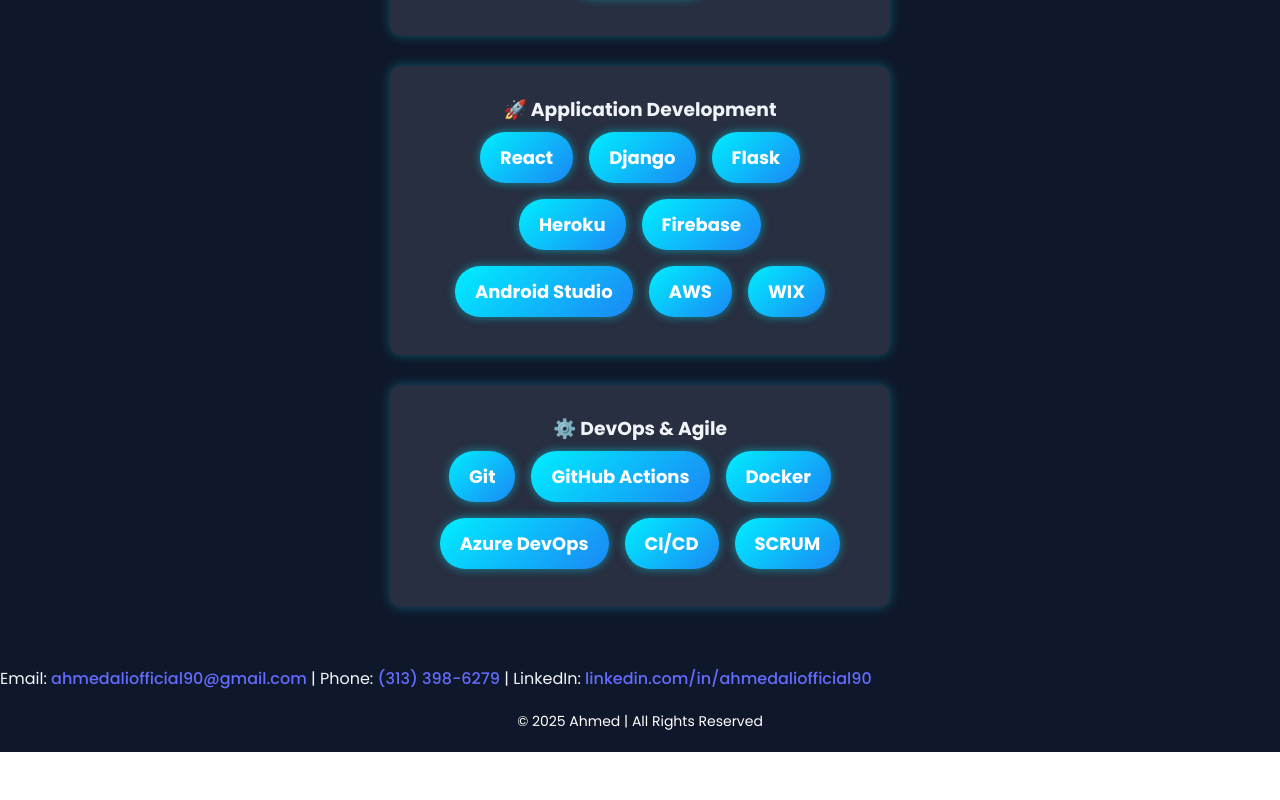
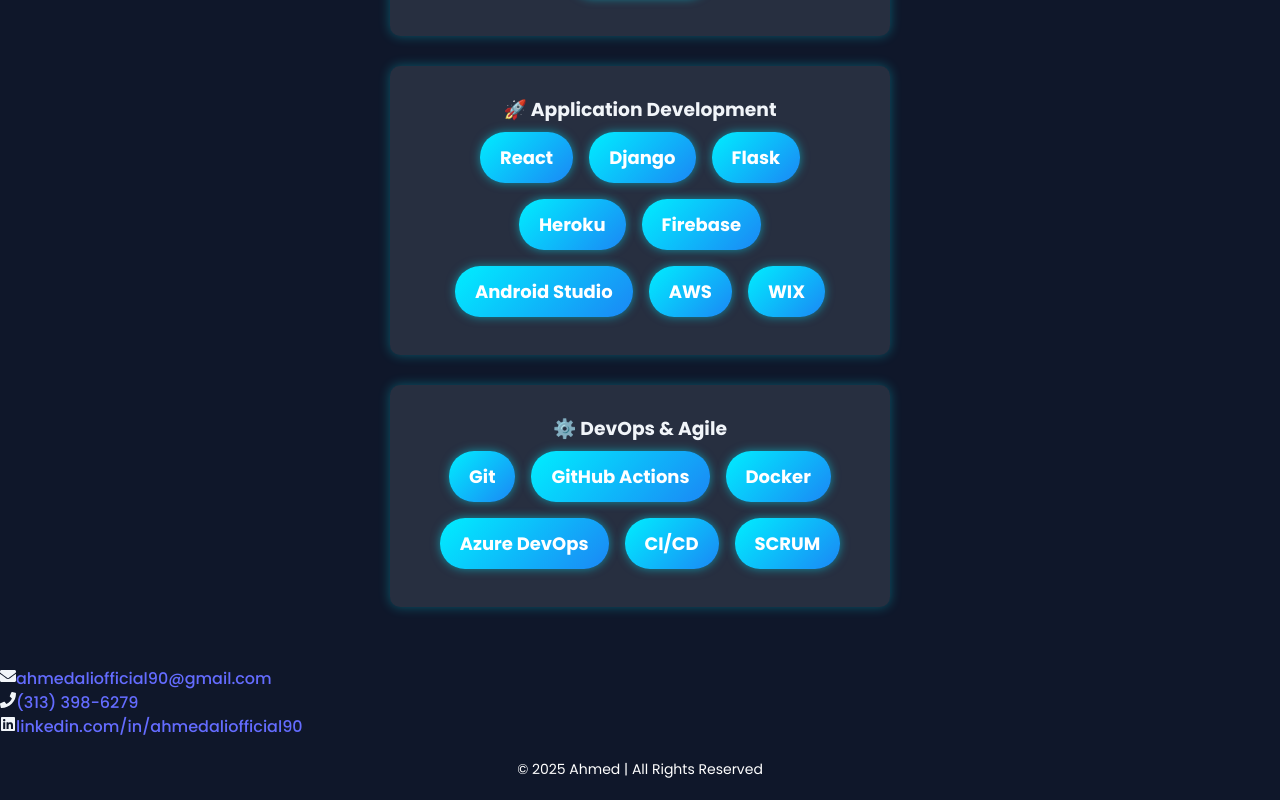
Before and after one commit to ahmedali202222/ahmedali-portfolio, a React (Vite) app: page / in a window 1280 px wide. Shown: the part 4215-5015 px from the top of the page. Before the commit the page ends 4967 px from the top, so only its background shows below. Built offline with nearby package versions, Linux system fonts and the light colour scheme.

Commit message:
Add icons to contact section using react-icons

```diff
--- a/package.json
+++ b/package.json
@@ -13,7 +13,8 @@
   "dependencies": {
     "aos": "^2.3.4",
     "react": "^19.1.0",
-    "react-dom": "^19.1.0"
+    "react-dom": "^19.1.0",
+    "react-icons": "^5.5.0"
   },
   "devDependencies": {
     "@eslint/js": "^9.29.0",
--- a/src/components/Contact.jsx
+++ b/src/components/Contact.jsx
@@ -1,16 +1,39 @@
 // src/components/Contact.jsx
 import React from 'react';
+import { FaEnvelope, FaPhone, FaLinkedin } from 'react-icons/fa';
 
 const Contact = () => (
-  <p className="text-white text-center">
-  Email: <a href="mailto:ahmedaliofficial90@gmail.com" className="underline text-blue-400 hover:text-blue-300">ahmedaliofficial90@gmail.com</a> |
-  Phone: <a href="tel:3133986279" className="underline text-blue-400 hover:text-blue-300">(313) 398-6279</a> |
-  LinkedIn: <a href="https://www.linkedin.com/in/ahmedaliofficial90/" target="_blank" rel="noopener noreferrer" className="underline text-blue-400 hover:text-blue-300">linkedin.com/in/ahmedaliofficial90</a>
-</p>
-
-
-
-
+  <div className="text-white text-center py-4 flex flex-col sm:flex-row justify-center items-center gap-4 text-sm sm:text-base">
+    <div className="flex items-center gap-2">
+      <FaEnvelope />
+      <a
+        href="mailto:ahmedaliofficial90@gmail.com"
+        className="underline text-blue-400 hover:text-blue-300"
+      >
+        ahmedaliofficial90@gmail.com
+      </a>
+    </div>
+    <div className="flex items-center gap-2">
+      <FaPhone />
+      <a
+        href="tel:3133986279"
+        className="underline text-blue-400 hover:text-blue-300"
+      >
+        (313) 398-6279
+      </a>
+    </div>
+    <div className="flex items-center gap-2">
+      <FaLinkedin />
+      <a
+        href="https://www.linkedin.com/in/ahmedaliofficial90/"
+        target="_blank"
+        rel="noopener noreferrer"
+        className="underline text-blue-400 hover:text-blue-300"
+      >
+        linkedin.com/in/ahmedaliofficial90
+      </a>
+    </div>
+  </div>
 );
 
 export default Contact;
--- a/vite.config.js
+++ b/vite.config.js
@@ -1,7 +1,8 @@
 import { defineConfig } from 'vite'
 import react from '@vitejs/plugin-react'
 
+// vite.config.js
 export default defineConfig({
-  base: '/ahmedali-portfolio/',  // 👈 this must match the GitHub repo name
+  base: '/ahmedali-portfolio/', // EXACT repo name with slashes
   plugins: [react()],
 })
```
Also changed, not shown: 1 other file (tests, documents, lock files or other folders).
